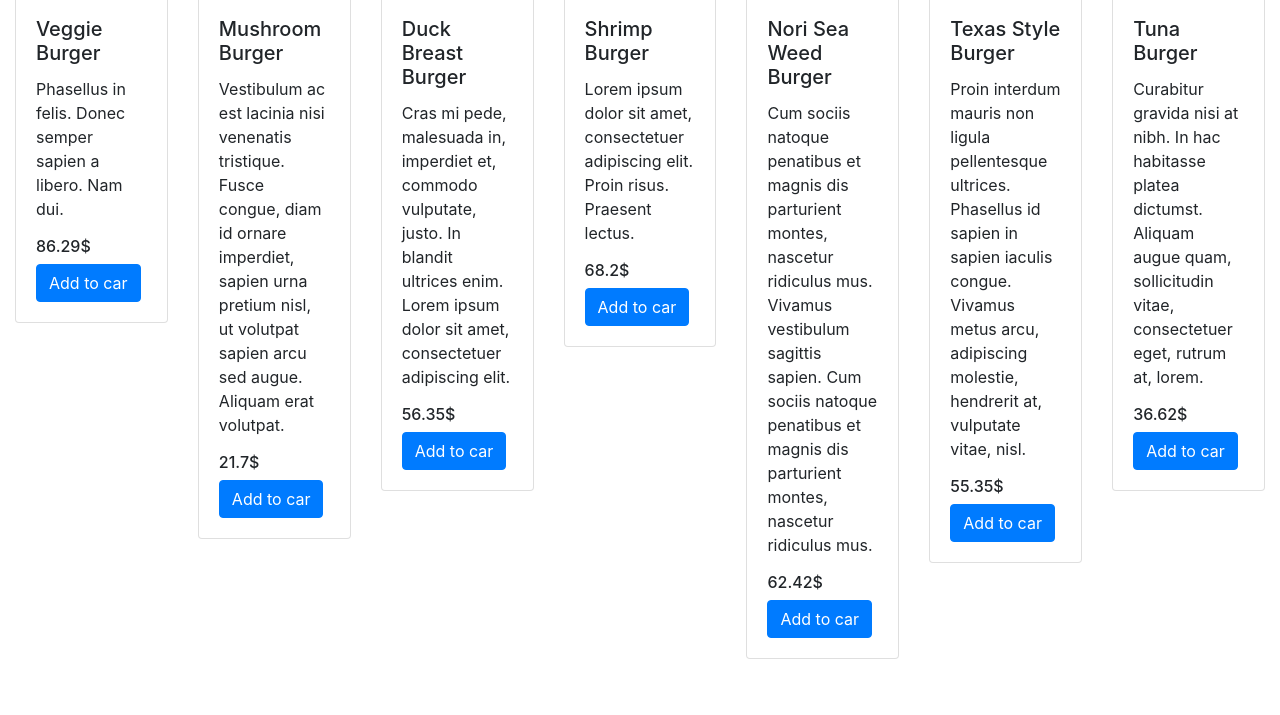
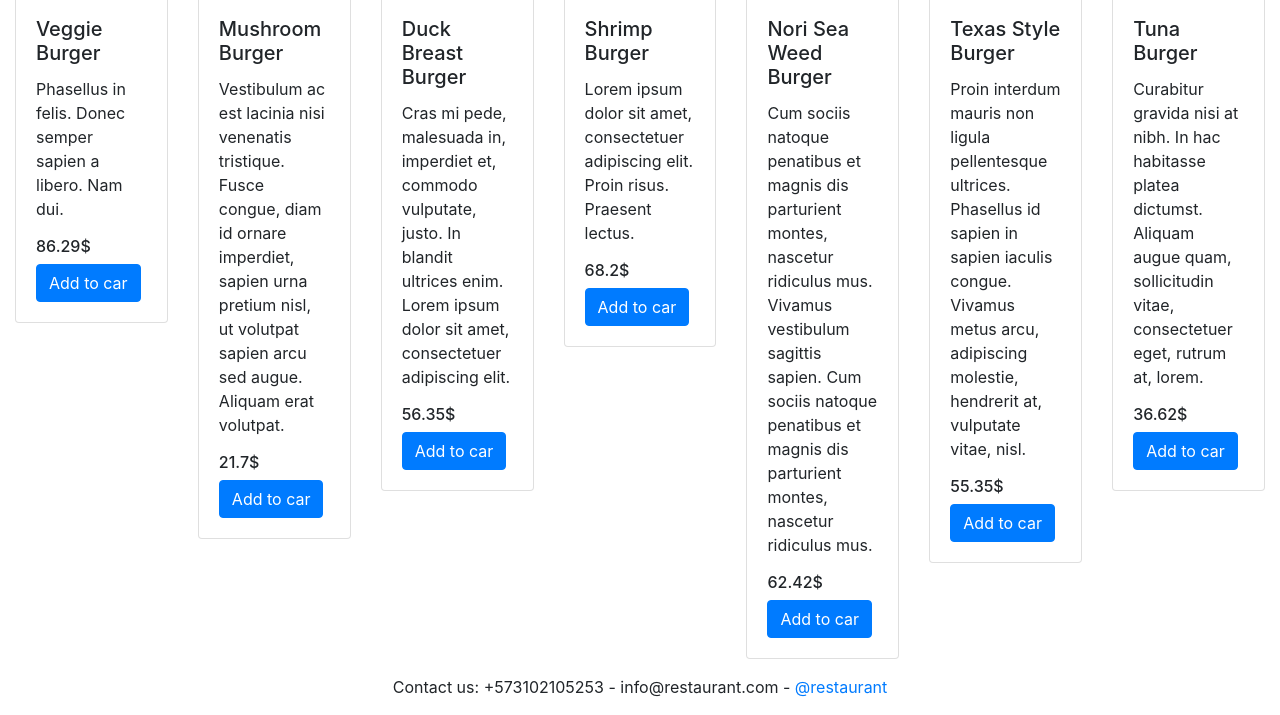
Before and after one commit to dgfonseca/ParcialWeb_dg_fonseca, a plain HTML site: page src/index.html in a window 1280 px wide. Shown: the part 669-1384 px from the top of the page. Before the commit the page ends 1328 px from the top, so only its background shows below. Drawn offline with nearby package versions, Linux system fonts and the light colour scheme.

Commit message:
Bugg arreglado

```diff
--- a/src/index.html
+++ b/src/index.html
@@ -100,4 +100,10 @@
       <div class="row" id="printcard"></div>
     </div>
   </body>
+  <footer class="page-footer font-small">
+    <div class="footer-copyright text-center py-3">
+      Contact us: +573102105253 - info@restaurant.com -
+      <a href="#"> @restaurant</a>
+    </div>
+  </footer>
 </html>
--- a/src/parcial.js
+++ b/src/parcial.js
@@ -366,6 +366,7 @@ async function burguer() {
 
 async function listCarrito() {
   getPedidos().then((data) => {
+    miCarrito = [];
     const productosDiv = document.getElementById("printcard");
     productosDiv.querySelectorAll("*").forEach((n) => n.remove());
     let table = document.createElement("table");
```
